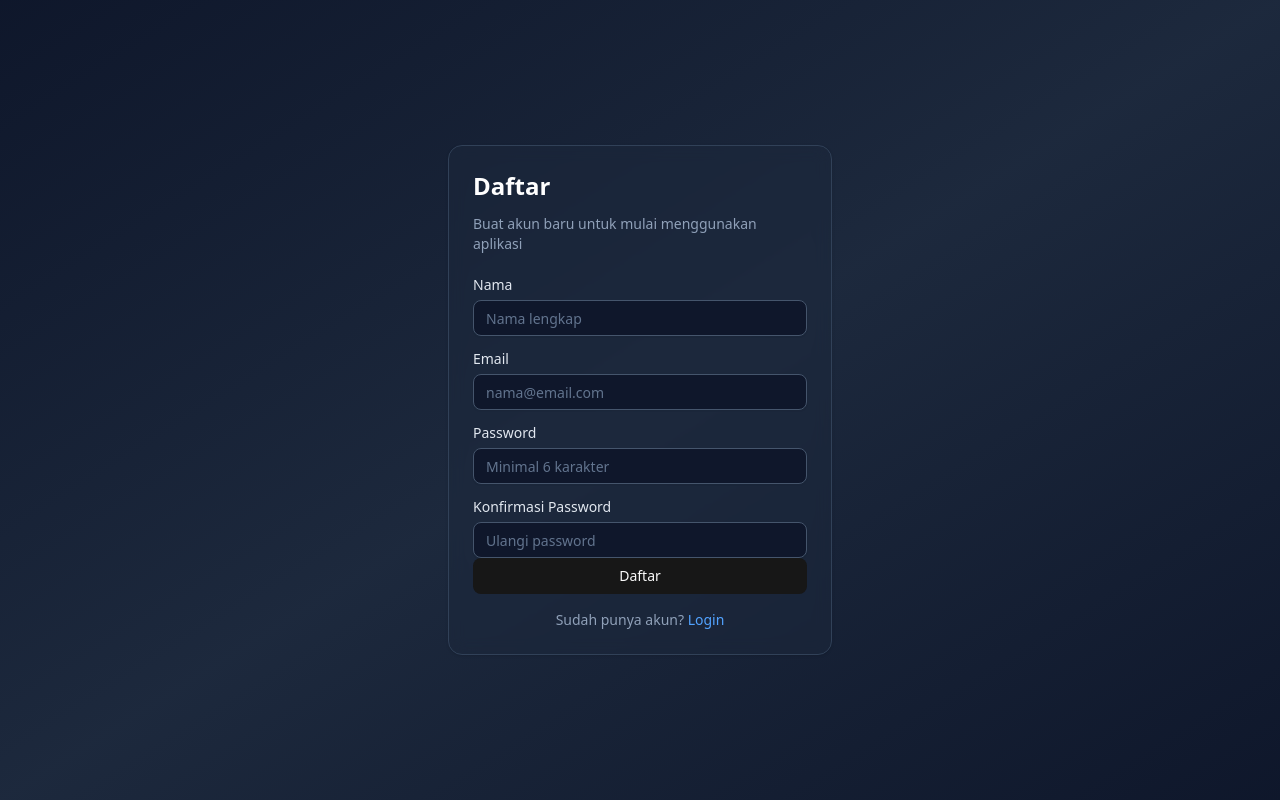
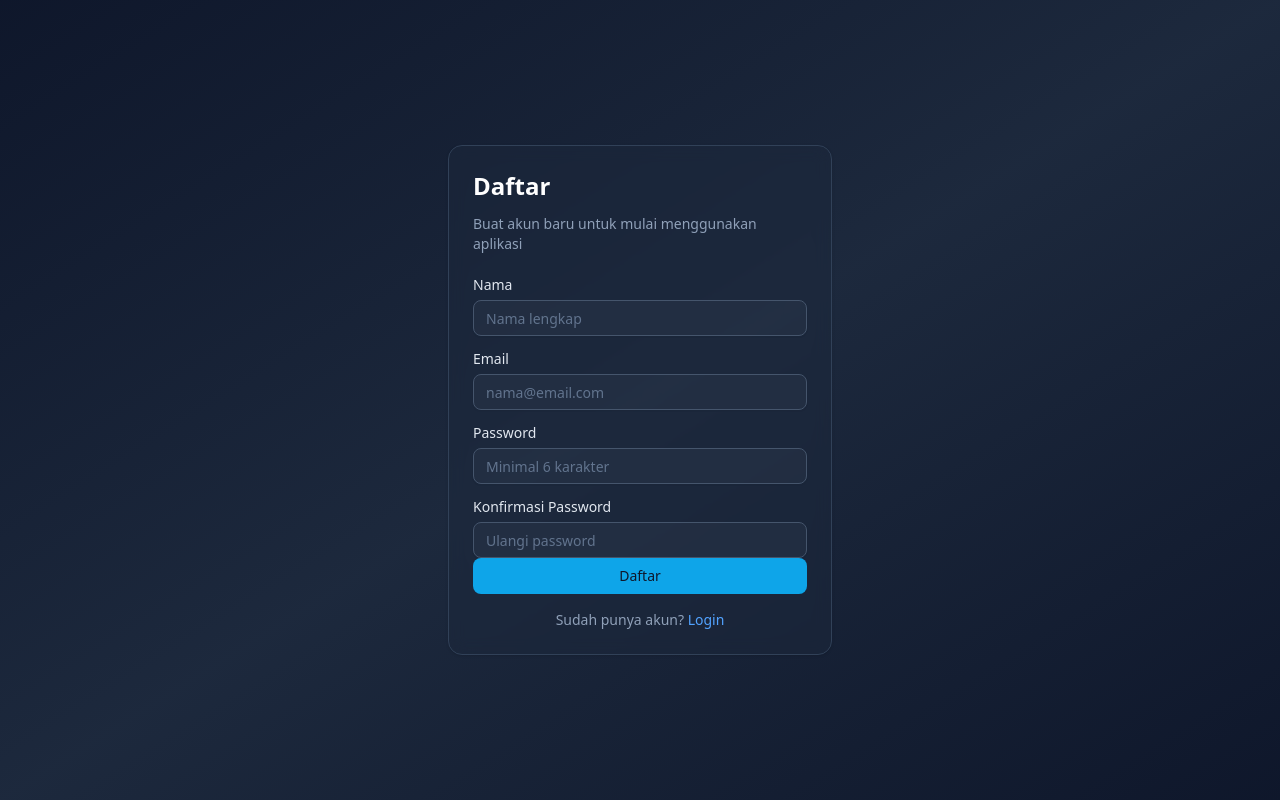
Before and after one commit to Rauf74/task-management-app, a Next.js app in the folder frontend/: page /register in a window 1280 px wide. Built offline with nearby package versions, Linux system fonts and the light colour scheme; no server answers.

Commit message:
feat(theme): add dark/light mode toggle with ColorHunt palette

```diff
--- a/frontend/src/app/globals.css
+++ b/frontend/src/app/globals.css
@@ -46,73 +46,105 @@
   --radius-4xl: calc(var(--radius) + 16px);
 }
 
+/* ============================================
+   Light Mode - ColorHunt Inspired
+   Palette: #F5F5F5, #E8E8E8, #3B82F6, #1E3A5F
+   Clean, professional, soft grays with blue accent
+   ============================================ */
 :root {
   --radius: 0.625rem;
-  --background: oklch(1 0 0);
-  --foreground: oklch(0.145 0 0);
-  --card: oklch(1 0 0);
-  --card-foreground: oklch(0.145 0 0);
-  --popover: oklch(1 0 0);
-  --popover-foreground: oklch(0.145 0 0);
-  --primary: oklch(0.205 0 0);
-  --primary-foreground: oklch(0.985 0 0);
-  --secondary: oklch(0.97 0 0);
-  --secondary-foreground: oklch(0.205 0 0);
-  --muted: oklch(0.97 0 0);
-  --muted-foreground: oklch(0.556 0 0);
-  --accent: oklch(0.97 0 0);
-  --accent-foreground: oklch(0.205 0 0);
-  --destructive: oklch(0.577 0.245 27.325);
-  --border: oklch(0.922 0 0);
-  --input: oklch(0.922 0 0);
-  --ring: oklch(0.708 0 0);
-  --chart-1: oklch(0.646 0.222 41.116);
-  --chart-2: oklch(0.6 0.118 184.704);
-  --chart-3: oklch(0.398 0.07 227.392);
-  --chart-4: oklch(0.828 0.189 84.429);
-  --chart-5: oklch(0.769 0.188 70.08);
-  --sidebar: oklch(0.985 0 0);
-  --sidebar-foreground: oklch(0.145 0 0);
-  --sidebar-primary: oklch(0.205 0 0);
-  --sidebar-primary-foreground: oklch(0.985 0 0);
-  --sidebar-accent: oklch(0.97 0 0);
-  --sidebar-accent-foreground: oklch(0.205 0 0);
-  --sidebar-border: oklch(0.922 0 0);
-  --sidebar-ring: oklch(0.708 0 0);
+  /* Backgrounds */
+  --background: #F8FAFC;
+  --foreground: #0F172A;
+  /* Cards */
+  --card: #FFFFFF;
+  --card-foreground: #0F172A;
+  /* Popover */
+  --popover: #FFFFFF;
+  --popover-foreground: #0F172A;
+  /* Primary - Blue accent */
+  --primary: #3B82F6;
+  --primary-foreground: #FFFFFF;
+  /* Secondary */
+  --secondary: #F1F5F9;
+  --secondary-foreground: #1E293B;
+  /* Muted */
+  --muted: #F1F5F9;
+  --muted-foreground: #64748B;
+  /* Accent */
+  --accent: #EFF6FF;
+  --accent-foreground: #1E40AF;
+  /* Destructive */
+  --destructive: #EF4444;
+  /* Borders */
+  --border: #E2E8F0;
+  --input: #E2E8F0;
+  --ring: #3B82F6;
+  /* Charts */
+  --chart-1: #3B82F6;
+  --chart-2: #10B981;
+  --chart-3: #F59E0B;
+  --chart-4: #8B5CF6;
+  --chart-5: #EC4899;
+  /* Sidebar */
+  --sidebar: #FFFFFF;
+  --sidebar-foreground: #0F172A;
+  --sidebar-primary: #3B82F6;
+  --sidebar-primary-foreground: #FFFFFF;
+  --sidebar-accent: #F1F5F9;
+  --sidebar-accent-foreground: #1E293B;
+  --sidebar-border: #E2E8F0;
+  --sidebar-ring: #3B82F6;
 }
 
+/* ============================================
+   Dark Mode - ColorHunt Inspired
+   Palette: #0F0E17, #1A1A2E, #16213E, #0EA5E9
+   Deep navy blues with cyan accent
+   ============================================ */
 .dark {
-  --background: oklch(0.145 0 0);
-  --foreground: oklch(0.985 0 0);
-  --card: oklch(0.205 0 0);
-  --card-foreground: oklch(0.985 0 0);
-  --popover: oklch(0.205 0 0);
-  --popover-foreground: oklch(0.985 0 0);
-  --primary: oklch(0.922 0 0);
-  --primary-foreground: oklch(0.205 0 0);
-  --secondary: oklch(0.269 0 0);
-  --secondary-foreground: oklch(0.985 0 0);
-  --muted: oklch(0.269 0 0);
-  --muted-foreground: oklch(0.708 0 0);
-  --accent: oklch(0.269 0 0);
-  --accent-foreground: oklch(0.985 0 0);
-  --destructive: oklch(0.704 0.191 22.216);
-  --border: oklch(1 0 0 / 10%);
-  --input: oklch(1 0 0 / 15%);
-  --ring: oklch(0.556 0 0);
-  --chart-1: oklch(0.488 0.243 264.376);
-  --chart-2: oklch(0.696 0.17 162.48);
-  --chart-3: oklch(0.769 0.188 70.08);
-  --chart-4: oklch(0.627 0.265 303.9);
-  --chart-5: oklch(0.645 0.246 16.439);
-  --sidebar: oklch(0.205 0 0);
-  --sidebar-foreground: oklch(0.985 0 0);
-  --sidebar-primary: oklch(0.488 0.243 264.376);
-  --sidebar-primary-foreground: oklch(0.985 0 0);
-  --sidebar-accent: oklch(0.269 0 0);
-  --sidebar-accent-foreground: oklch(0.985 0 0);
-  --sidebar-border: oklch(1 0 0 / 10%);
-  --sidebar-ring: oklch(0.556 0 0);
+  /* Backgrounds - Deep navy */
+  --background: #0F172A;
+  --foreground: #F1F5F9;
+  /* Cards */
+  --card: #1E293B;
+  --card-foreground: #F1F5F9;
+  /* Popover */
+  --popover: #1E293B;
+  --popover-foreground: #F1F5F9;
+  /* Primary - Cyan accent */
+  --primary: #0EA5E9;
+  --primary-foreground: #0F172A;
+  /* Secondary */
+  --secondary: #334155;
+  --secondary-foreground: #F1F5F9;
+  /* Muted */
+  --muted: #334155;
+  --muted-foreground: #94A3B8;
+  /* Accent */
+  --accent: #1E3A5F;
+  --accent-foreground: #7DD3FC;
+  /* Destructive */
+  --destructive: #F87171;
+  /* Borders */
+  --border: #334155;
+  --input: #334155;
+  --ring: #0EA5E9;
+  /* Charts */
+  --chart-1: #0EA5E9;
+  --chart-2: #34D399;
+  --chart-3: #FBBF24;
+  --chart-4: #A78BFA;
+  --chart-5: #F472B6;
+  /* Sidebar */
+  --sidebar: #1E293B;
+  --sidebar-foreground: #F1F5F9;
+  --sidebar-primary: #0EA5E9;
+  --sidebar-primary-foreground: #0F172A;
+  --sidebar-accent: #334155;
+  --sidebar-accent-foreground: #F1F5F9;
+  --sidebar-border: #334155;
+  --sidebar-ring: #0EA5E9;
 }
 
 @layer base {
--- a/frontend/src/app/layout.tsx
+++ b/frontend/src/app/layout.tsx
@@ -3,6 +3,7 @@ import { Geist, Geist_Mono } from "next/font/google";
 import "./globals.css";
 import { AuthProvider } from "@/lib/auth-context";
 import { SocketProvider } from "@/lib/socket-context";
+import { ThemeProvider } from "@/lib/theme-provider";
 import { Toaster } from "@/components/ui/sonner";
 
 const geistSans = Geist({
@@ -26,14 +27,16 @@ export default function RootLayout({
   children: React.ReactNode;
 }>) {
   return (
-    <html lang="en">
+    <html lang="en" suppressHydrationWarning>
       <body className={`${geistSans.variable} ${geistMono.variable} antialiased`}>
+        <ThemeProvider>
           <AuthProvider>
             <SocketProvider>
               {children}
               <Toaster />
             </SocketProvider>
           </AuthProvider>
+        </ThemeProvider>
       </body>
     </html>
   );
--- /dev/null
+++ b/frontend/src/components/theme-toggle.tsx
@@ -0,0 +1,71 @@
+"use client";
+
+// ==============================================
+// Theme Toggle Button Component
+// ==============================================
+
+import { useTheme } from "next-themes";
+import { useEffect, useState } from "react";
+import { Button } from "@/components/ui/button";
+
+export function ThemeToggle() {
+    const { theme, setTheme } = useTheme();
+    const [mounted, setMounted] = useState(false);
+
+    // Prevent hydration mismatch
+    useEffect(() => {
+        setMounted(true);
+    }, []);
+
+    if (!mounted) {
+        return (
+            <Button variant="ghost" size="sm" className="h-10 w-10 p-0">
+                <span className="h-5 w-5" />
+            </Button>
+        );
+    }
+
+    return (
+        <Button
+            variant="ghost"
+            size="sm"
+            onClick={() => setTheme(theme === "dark" ? "light" : "dark")}
+            className="h-10 w-10 p-0 text-foreground hover:bg-accent"
+            title={theme === "dark" ? "Switch to light mode" : "Switch to dark mode"}
+        >
+            {theme === "dark" ? (
+                // Sun icon for light mode
+                <svg
+                    xmlns="http://www.w3.org/2000/svg"
+                    fill="none"
+                    viewBox="0 0 24 24"
+                    strokeWidth={1.5}
+                    stroke="currentColor"
+                    className="h-5 w-5"
+                >
+                    <path
+                        strokeLinecap="round"
+                        strokeLinejoin="round"
+                        d="M12 3v2.25m6.364.386l-1.591 1.591M21 12h-2.25m-.386 6.364l-1.591-1.591M12 18.75V21m-4.773-4.227l-1.591 1.591M5.25 12H3m4.227-4.773L5.636 5.636M15.75 12a3.75 3.75 0 11-7.5 0 3.75 3.75 0 017.5 0z"
+                    />
+                </svg>
+            ) : (
+                // Moon icon for dark mode
+                <svg
+                    xmlns="http://www.w3.org/2000/svg"
+                    fill="none"
+                    viewBox="0 0 24 24"
+                    strokeWidth={1.5}
+                    stroke="currentColor"
+                    className="h-5 w-5"
+                >
+                    <path
+                        strokeLinecap="round"
+                        strokeLinejoin="round"
+                        d="M21.752 15.002A9.718 9.718 0 0118 15.75c-5.385 0-9.75-4.365-9.75-9.75 0-1.33.266-2.597.748-3.752A9.753 9.753 0 003 11.25C3 16.635 7.365 21 12.75 21a9.753 9.753 0 009.002-5.998z"
+                    />
+                </svg>
+            )}
+        </Button>
+    );
+}
--- /dev/null
+++ b/frontend/src/lib/theme-provider.tsx
@@ -0,0 +1,21 @@
+"use client";
+
+// ==============================================
+// Theme Provider (next-themes wrapper)
+// ==============================================
+
+import { ThemeProvider as NextThemesProvider } from "next-themes";
+import { ReactNode } from "react";
+
+export function ThemeProvider({ children }: { children: ReactNode }) {
+    return (
+        <NextThemesProvider
+            attribute="class"
+            defaultTheme="dark"
+            enableSystem
+            disableTransitionOnChange
+        >
+            {children}
+        </NextThemesProvider>
+    );
+}
```
Also changed, not shown: frontend/src/app/(dashboard)/layout.tsx (+19 -12 lines). Lines whose indentation alone changed are shown as unchanged.
